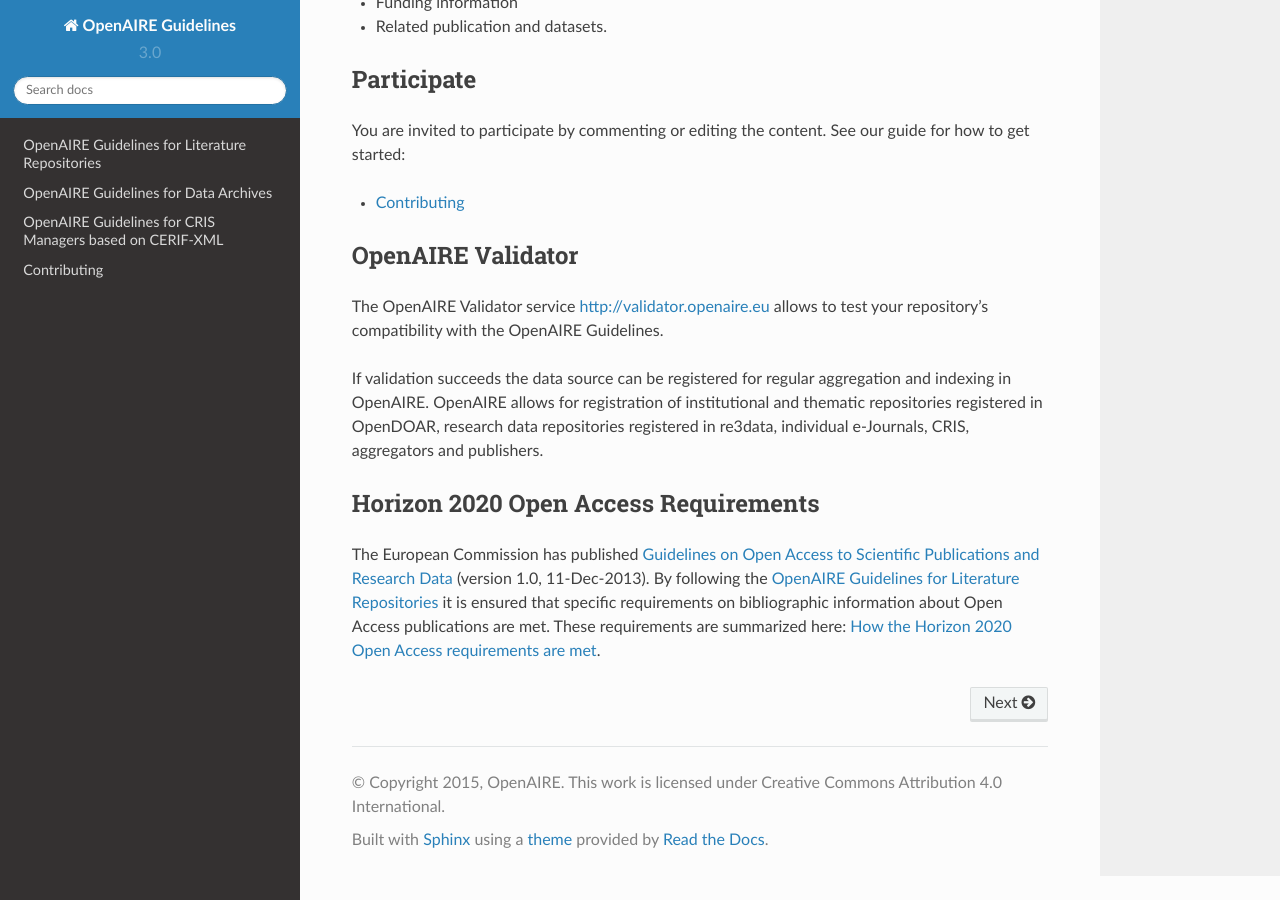
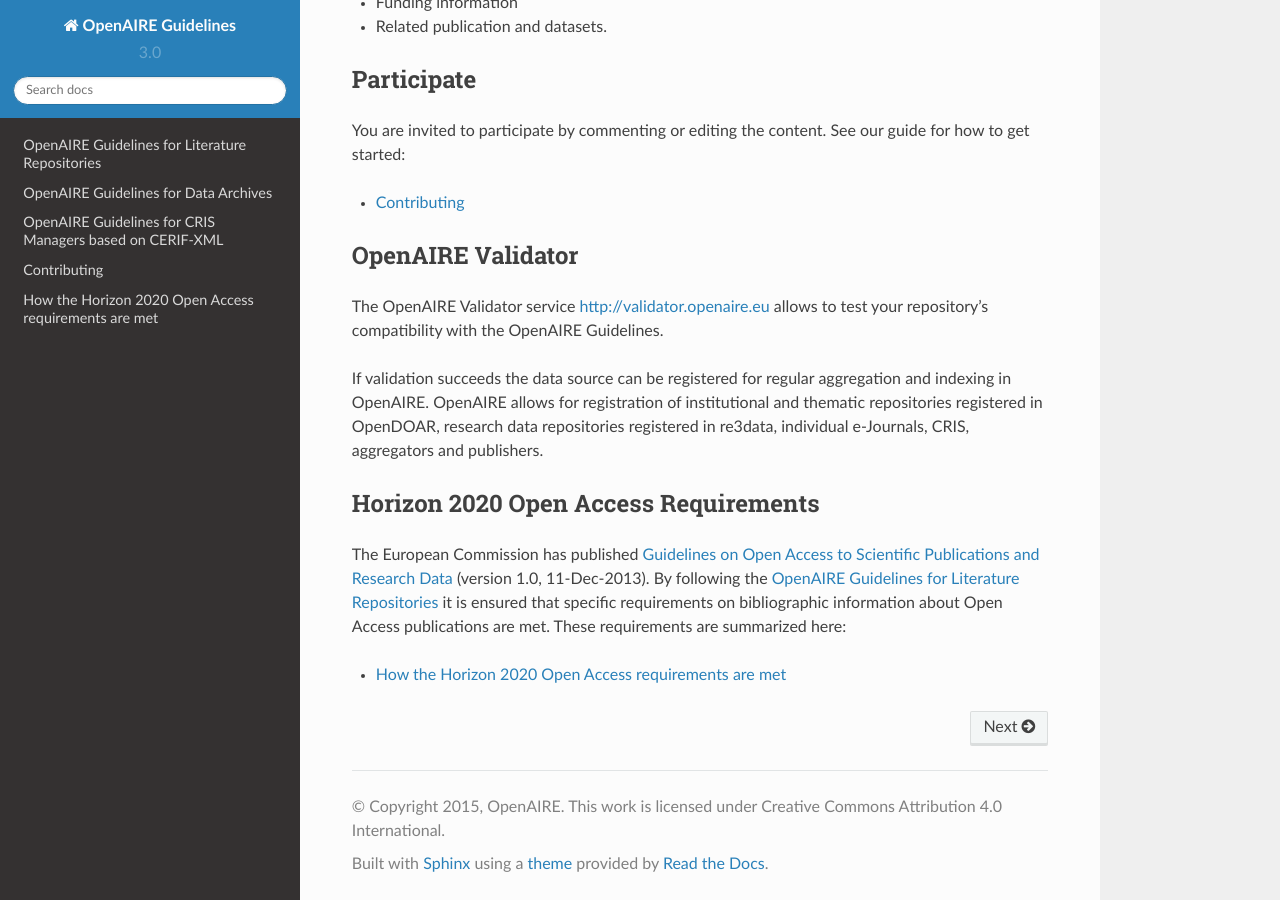
Before and after one commit to openaire/guidelines, a Sphinx documentation site: the page built from docs/index.rst, in a window 1280 px wide and 900 px high, scrolled down 577 px. Built offline with Sphinx 7.4.7 and the Read the Docs theme 2.0.0, drawn with Linux system fonts in a browser that asks for light colours.

Commit message:
Ensure H2020 note is included in PDF.

```diff
--- a/docs/index.rst
+++ b/docs/index.rst
@@ -41,4 +41,9 @@
 Horizon 2020 Open Access Requirements
 -------------------------------------
 
-The European Commission has published `Guidelines on Open Access to Scientific Publications and Research Data <http://ec.europa.eu/research/participants/data/ref/h2020/grants_manual/hi/oa_pilot/h2020-hi-oa-pilot-guide_en.pdf>`_ (version 1.0, 11-Dec-2013). By following the :ref:`literature` it is ensured that specific requirements on bibliographic information about Open Access publications are met. These requirements are summarized here: :ref:`h2020`.
+The European Commission has published `Guidelines on Open Access to Scientific Publications and Research Data <http://ec.europa.eu/research/participants/data/ref/h2020/grants_manual/hi/oa_pilot/h2020-hi-oa-pilot-guide_en.pdf>`_ (version 1.0, 11-Dec-2013). By following the :ref:`literature` it is ensured that specific requirements on bibliographic information about Open Access publications are met. These requirements are summarized here:
+
+.. toctree::
+   :maxdepth: 1
+
+   md_requirements_h2020_oa_guidelines
```
